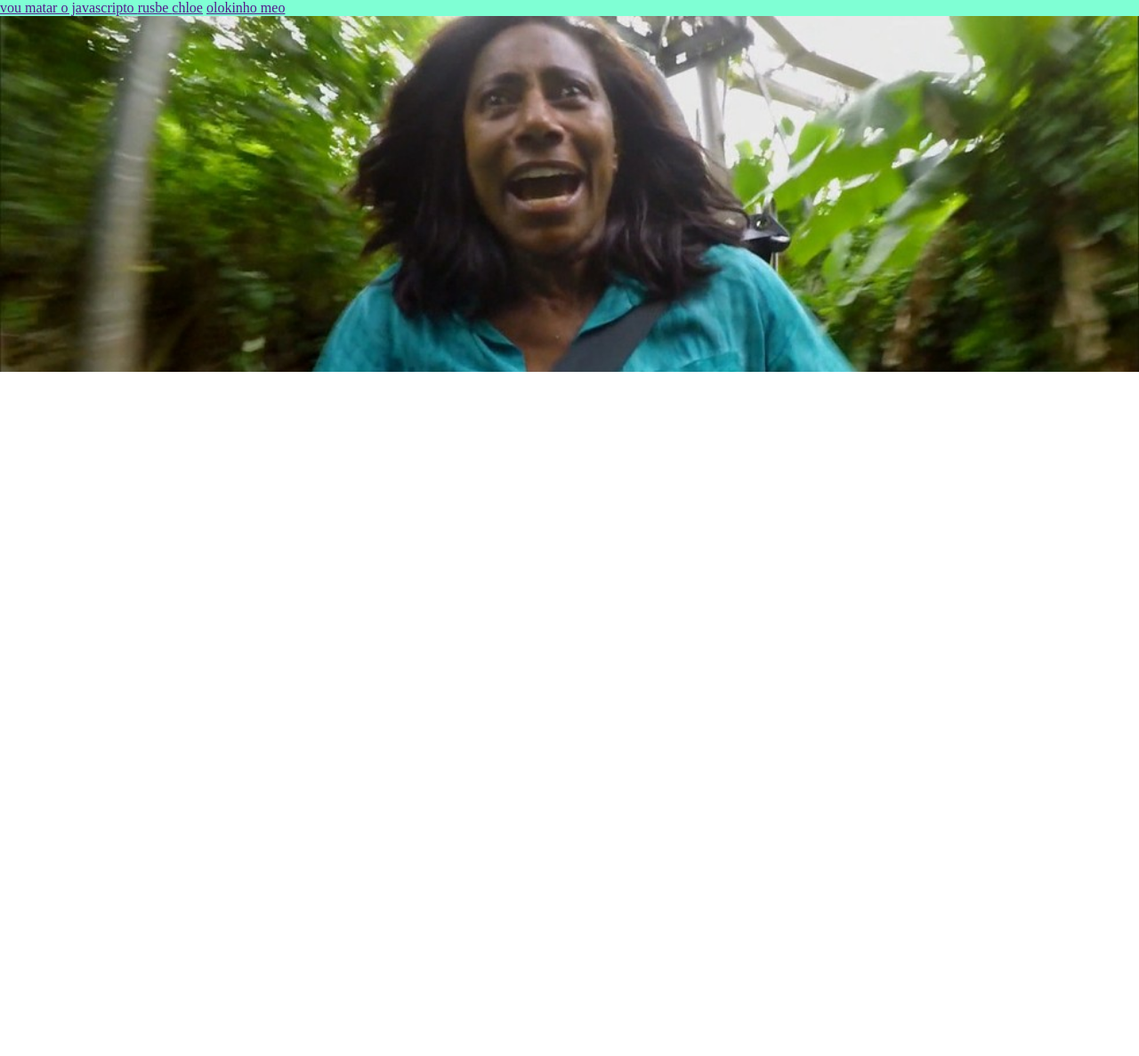
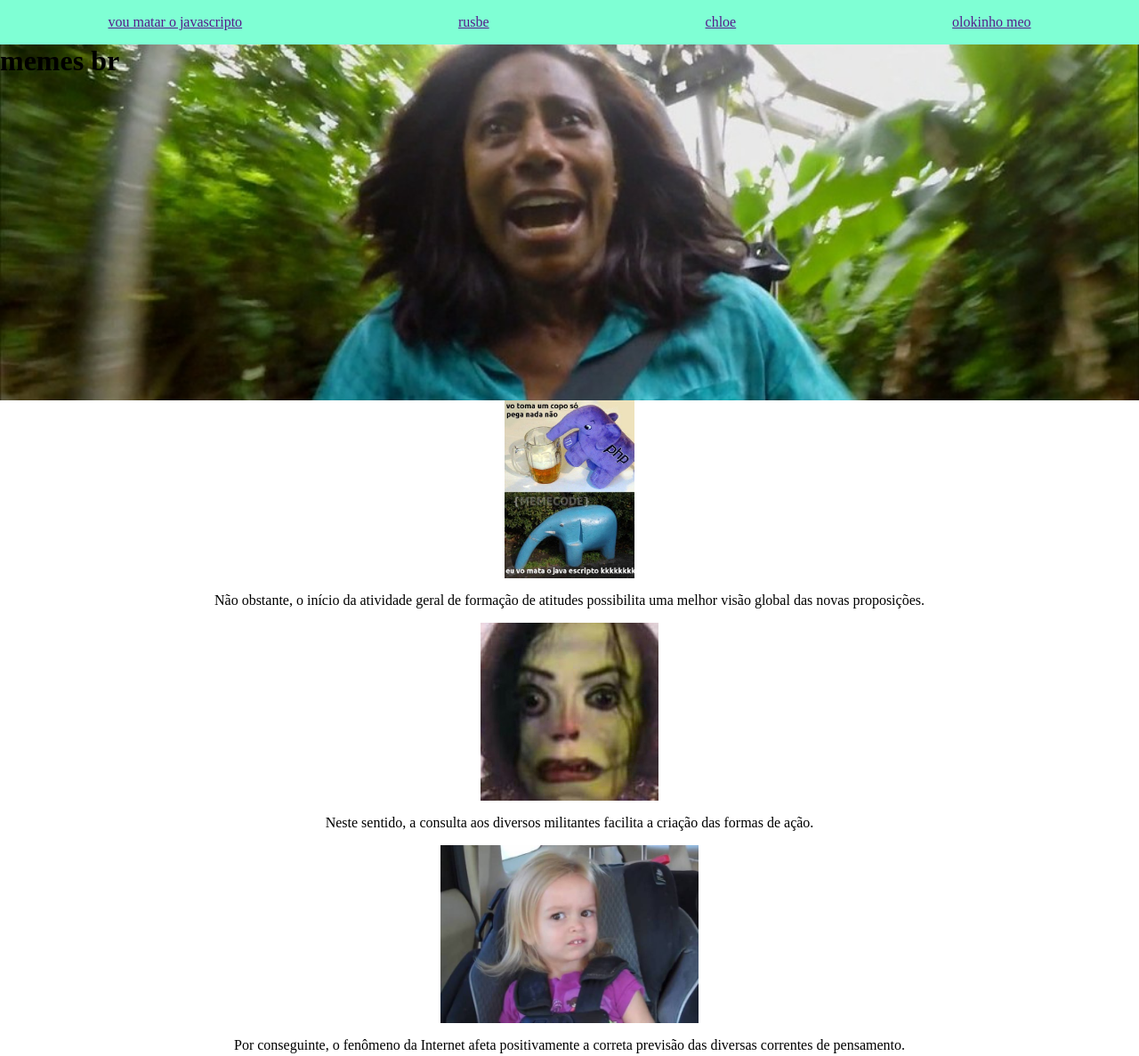
Before and after one commit to ana-sla/D2-academia, a plain HTML site: page index.html in a window 1280 px wide. Shown: the top 1187 px of the page at 89% size. Before the commit the page ends 800 px from the top, so only its background shows below. Drawn offline with Linux system fonts and the light colour scheme; files that its build step writes are made by us from their sources; files whose address does not match are found by name.

Commit message:
criar q estilizar section

```diff
--- a/css/style.css
+++ b/css/style.css
@@ -1,12 +1,18 @@
 nav{
     align-items: center;
     background-color: aquamarine;
+    display: flex;
+    justify-content: space-around;
+    height: 50px;
 
 
 }
 body{
     margin: 0;
 
+}
+h1{
+    margin: 0;
 }
 
 header{
@@ -16,3 +22,19 @@ header{
     background-repeat: no-repeat;
     background-size: cover;
 }
+
+img{
+    height: 200px;
+}
+
+section{
+    display: flex;
+    flex-direction: column;
+    align-items: center;
+
+}
+
+section img:nth-child(3):hover{
+    width: 100%;
+    height: 100%;
+}
--- a/index.html
+++ b/index.html
@@ -15,6 +15,20 @@
         <a href="">olokinho meo</a>
 
     </nav>
-    <header></header>
+    <header><h1>memes br</h1></header>
+    <section>
+        <img src="imagens/javascripto.jpg" alt="meme do javascripto">
+            <p>Não obstante, o início da atividade geral de formação de atitudes possibilita uma melhor visão global das novas proposições.</p>
+
+        <img src="imagens/07KQmoiT_400x400.jpg" alt="rusbe">
+            <p>Neste sentido, a consulta aos diversos militantes facilita a criação das formas de ação.</p>
+
+        <img src="imagens/7ghzpm83h4_66e2uy1zpc_file.jpg" alt="chloe">
+            <p>Por conseguinte, o fenômeno da Internet afeta positivamente a correta previsão das diversas correntes de pensamento.</p>
+
+        <img src="imagens/olokinho-meu-49720611.png" alt="olokinho">
+            <p>A certificação de metodologias que nos auxiliam a lidar com a estrutura atual da organização cumpre um papel essencial na formulação de alternativas às soluções ortodoxas.</p>
+
+    </section>
 </body>
 </html
```
Also changed, not shown: imagens/07KQmoiT_400x400.jpg (added), imagens/7ghzpm83h4_66e2uy1zpc_file.jpg (added), imagens/javascripto.jpg (added), imagens/olokinho-meu-49720611.png (added).
